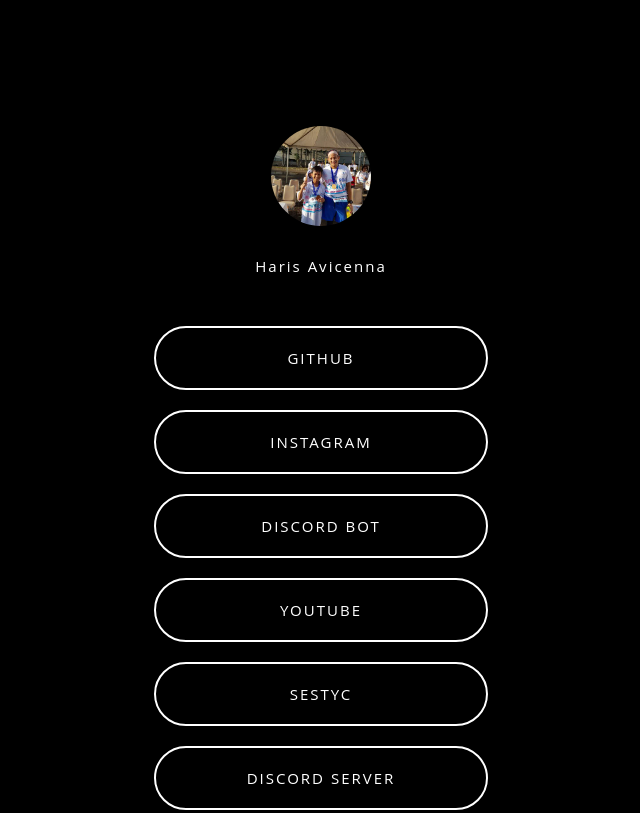
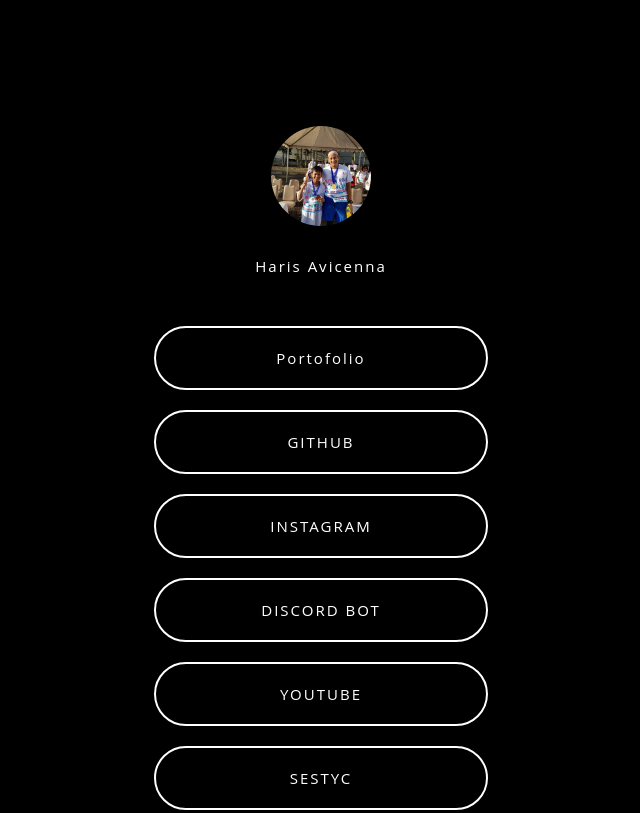
Before and after one commit to grabth/social.links, a plain HTML site: page index.html in a window 1280 px wide. Shown: the top 813 px of the page, without its empty margins (319-959 px from the left). Drawn offline with Linux system fonts and the light colour scheme.

Commit message:
Update index.html

```diff
--- a/index.html
+++ b/index.html
@@ -15,6 +15,7 @@
     <div class="profile-name">Haris Avicenna</div>
 
     <!-- Links-->
+        <a href="https://grabth.github.io/" target="_blank" class="links">Portofolio</a>
         <a href="https://github.com/grabth" target="_blank" class="links">GITHUB</a>
         <a href="https://www.instagram.com/haris_aydin/" target="_blank" class="links">INSTAGRAM</a>
         <a href="https://grabth.github.io/Sang-Robot/" target="_blank" class="links">DISCORD BOT</a>
```
